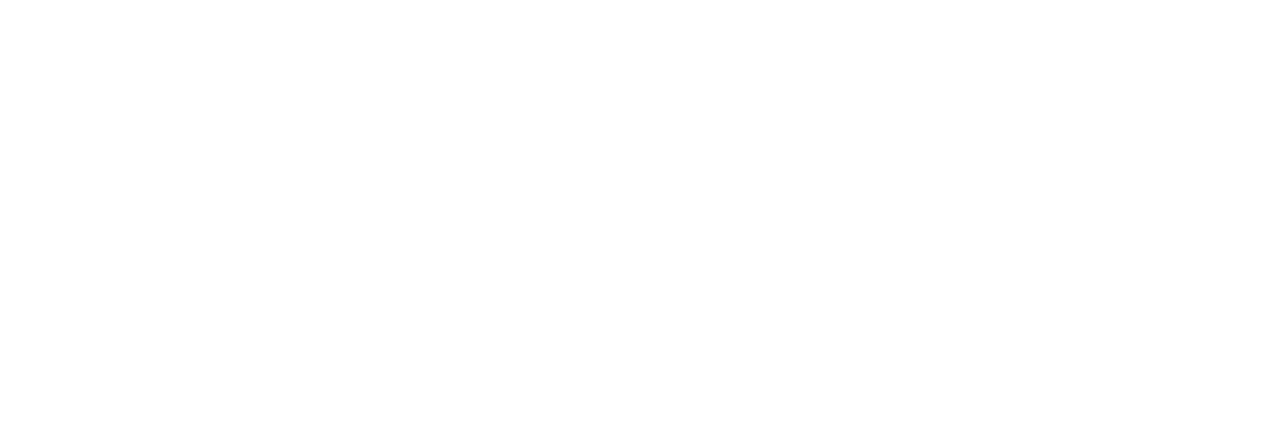
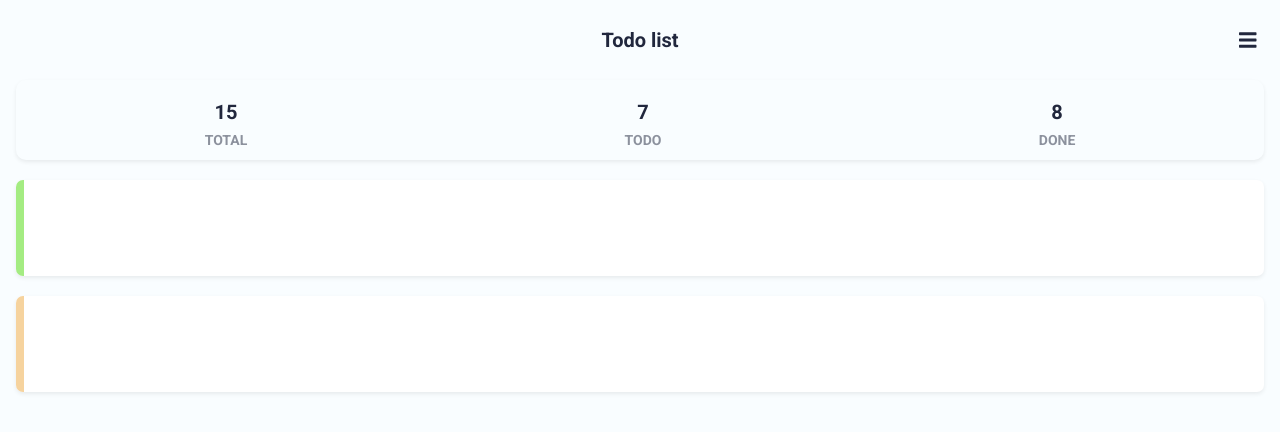
Before and after one commit to mnagon/nuxt-typescript-todolist, a Nuxt app: page / in a window 1280 px wide. Shown: the top 432 px of the page. Built offline with nearby package versions, Linux system fonts and the light colour scheme.

Commit message:
Day 1 commit

```diff
--- /dev/null
+++ b/components/Board.vue
@@ -0,0 +1,53 @@
+<template>
+  <div class="board">
+    <div class="counter">
+      <span class="counter__total">15</span>
+      <span class="counter__label">TOTAL</span>
+    </div>
+    <div class="counter">
+      <span class="counter__total">7</span>
+      <span class="counter__label">TODO</span>
+    </div>
+    <div class="counter">
+      <span class="counter__total">8</span>
+      <span class="counter__label">DONE</span>
+    </div>
+  </div>
+</template>
+
+<script lang="ts">
+import Vue from 'vue'
+export default Vue.extend({})
+</script>
+
+<style scoped>
+.board {
+  height: 80px;
+  display: flex;
+  box-shadow: 0 0.125rem 0.25rem rgba(0, 0, 0, 0.075);
+  border-radius: 10px;
+}
+
+.counter {
+  flex-grow: 1;
+  display: flex;
+  flex-direction: column;
+}
+.counter__total,
+.counter__label {
+  display: block;
+  color: #21273d;
+  font-weight: 700;
+  text-align: center;
+}
+.counter__total {
+  font-size: 20px;
+  margin-top: 20px;
+}
+
+.counter__label {
+  font-size: 14px;
+  opacity: 0.5;
+  margin-top: 8px;
+}
+</style>
--- /dev/null
+++ b/components/Navbar.vue
@@ -0,0 +1,40 @@
+<template>
+  <nav>
+    <span class="logo"> Todo list</span>
+    <button class="hamberger-button">
+      <i class="fas fa-bars"></i>
+    </button>
+  </nav>
+</template>
+
+<script lang="ts">
+import Vue from 'vue'
+export default Vue.extend({})
+</script>
+
+<style scoped>
+nav {
+  position: relative;
+  height: 80px;
+  display: flex;
+  justify-content: flex-end;
+  align-items: center;
+}
+
+.logo {
+  position: absolute;
+  left: 50%;
+  transform: translateX(-50%);
+  font-weight: 700;
+  font-size: 20px;
+  color: #21273d;
+}
+
+.hamberger-button {
+  border-color: transparent;
+  background-color: transparent;
+  font-size: 20px;
+  color: #21273d;
+  cursor: pointer;
+}
+</style>
--- /dev/null
+++ b/components/TodoItem.vue
@@ -0,0 +1,114 @@
+<template>
+  <div class="todo-item">
+    <button class="delete-button">
+      <i class="fas fa-trash-alt"></i>
+    </button>
+    <button class="edit-button">
+      <i class="fas fa-pencil-alt"></i>
+    </button>
+    <div
+      class="todo-card"
+      :class="{
+        done: done,
+      }"
+    ></div>
+  </div>
+</template>
+
+<script lang="ts">
+import Vue, { PropType } from 'vue'
+
+interface State {
+  editMode: boolean
+}
+
+interface Todo {
+  done: boolean
+  todo: string
+}
+
+export default Vue.extend({
+  props: {
+    index: {
+      type: Number,
+      required: true,
+    },
+    todo: {
+      type: Object as PropType<Todo>,
+      required: true,
+    },
+  },
+  data(): State {
+    return {
+      editMode: false,
+    }
+  },
+  computed: {
+    done: {
+      get(): boolean {
+        return this.todo.done
+      },
+      set(bool: boolean): void {
+        this.$emit('change', bool)
+      },
+    },
+  },
+})
+</script>
+
+<style scoped>
+.todo-item {
+  margin-top: 20px;
+  height: 96px;
+  position: relative;
+}
+
+.todo-card {
+  position: relative;
+  height: 100%;
+  border-radius: 7px;
+  background-color: #fff;
+  box-shadow: 0 0.125rem 0.25rem rgba(0, 0, 0, 0.075);
+  z-index: 2;
+  overflow: hidden;
+  cursor: pointer;
+  display: flex;
+  align-items: center;
+}
+
+.todo-card::before {
+  content: '';
+  position: absolute;
+  top: 0;
+  left: 0;
+  height: 100%;
+  width: 8px;
+  background-color: #f6d39e;
+}
+
+.todo-card.done::before {
+  background-color: #a4ec82;
+}
+
+.delete-button,
+.edit-button {
+  border-color: transparent;
+  background-color: transparent;
+  font-size: 18px;
+  position: absolute;
+  top: 50%;
+  transform: translateY(-50%);
+  cursor: pointer;
+  z-index: 1;
+}
+
+.delete-button {
+  color: #fb8d8d;
+  left: 16px;
+}
+
+.edit-button {
+  color: #6a759b;
+  right: 16px;
+}
+</style>
--- a/layouts/default.vue
+++ b/layouts/default.vue
@@ -1,7 +1,19 @@
 <template>
-  <div>
-    <Nuxt />
-  </div>
+  <Nuxt />
 </template>
 
-<style></style>
+<style>
+body {
+  margin: 0;
+  background-color: #f9fdff;
+}
+
+* {
+  font-family: 'Roboto', sans-serif;
+  box-sizing: border-box;
+}
+
+button:focus {
+  outline: none;
+}
+</style>
--- a/nuxt.config.js
+++ b/nuxt.config.js
@@ -15,6 +15,15 @@
         rel: 'stylesheet',
         href:
           'https://cdnjs.cloudflare.com/ajax/libs/font-awesome/5.15.2/css/all.min.css',
+      },
+      {
+        rel: 'preconnect',
+        href: 'https://fonts.gstatic.com',
+      },
+      {
+        rel: 'stylesheet',
+        href:
+          'https://fonts.googleapis.com/css2?family=Roboto:wght@400;700&display=swap',
       },
     ],
     script: [
--- a/pages/index.vue
+++ b/pages/index.vue
@@ -1,11 +1,36 @@
 <template>
-  <div></div>
+  <div class="container">
+    <navbar />
+    <div class="main">
+      <board />
+      <todo-item :todo="{ done: true, todo: 'Learn vuex' }" :index="0" />
+      <todo-item
+        :todo="{ done: false, todo: 'Learn type script' }"
+        :index="1"
+      />
+    </div>
+  </div>
 </template>
 
 <script lang="ts">
 import Vue from 'vue'
+import Navbar from '~/components/Navbar.vue'
+import Board from '~/components/Board.vue'
+import TodoItem from '~/components/TodoItem.vue'
 
-export default Vue.extend({})
+export default Vue.extend({
+  components: {
+    Navbar,
+    Board,
+    TodoItem,
+  },
+})
 </script>
 
-<style></style>
+<style scoped>
+.container {
+  width: 100%;
+  padding-left: 16px;
+  padding-right: 16px;
+}
+</style>
```
